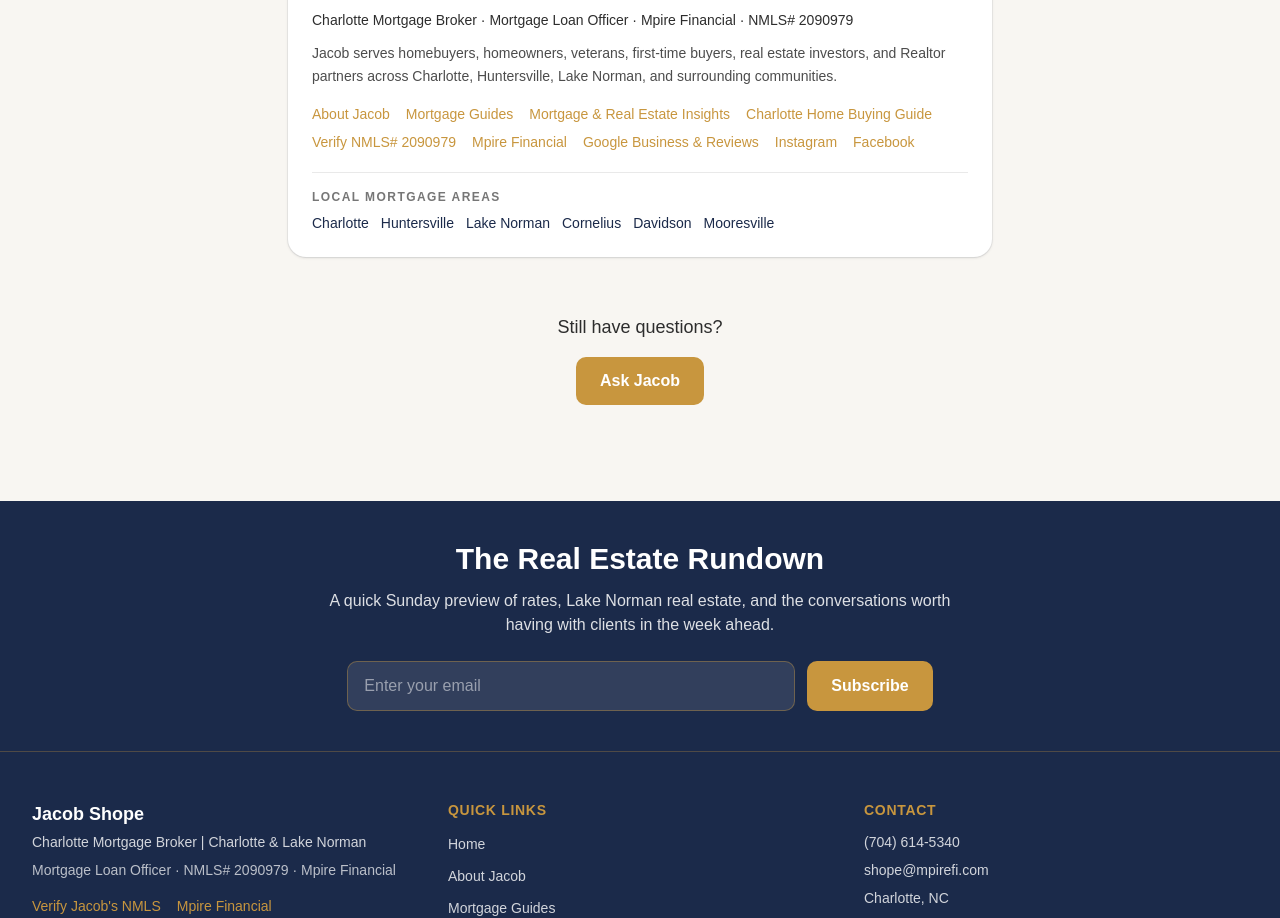
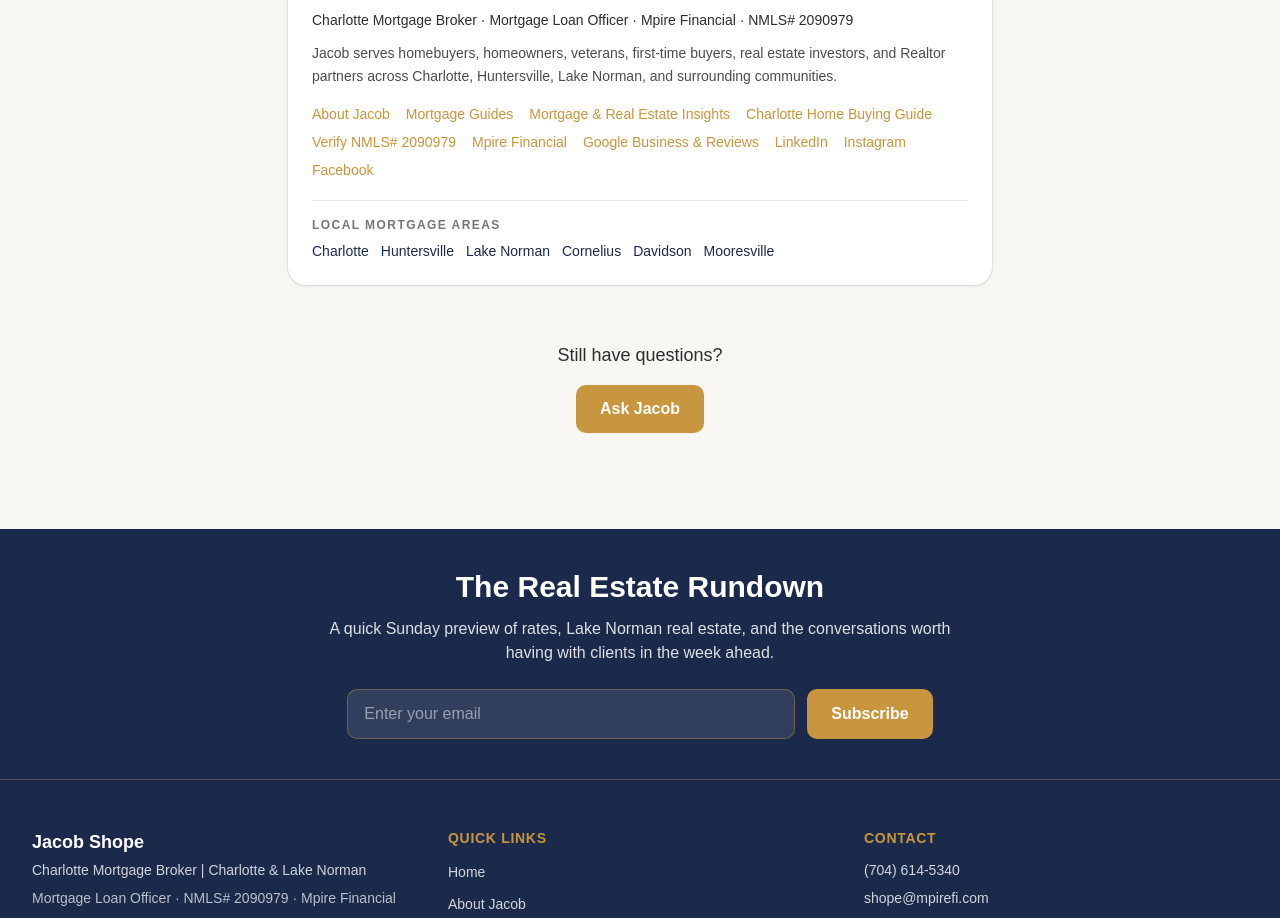
Before and after one commit to JLshope12/jacob-shope-mortgage, a Next.js app: page /faq in a window 1280 px wide. Shown: the part 1220-2138 px from the top of the page. Built offline with nearby package versions, Linux system fonts and the light colour scheme.

Commit message:
Add current LinkedIn corroboration to author boxes

```diff
--- a/components/seo/AuthorBox.tsx
+++ b/components/seo/AuthorBox.tsx
@@ -2,6 +2,7 @@ import Link from "next/link";
 
 const NMLS_URL = "https://www.nmlsconsumeraccess.org/EntityDetails.aspx/INDIVIDUAL/2090979";
 const MPIRE_URL = "https://www.mpirefinancialgroup.com/";
+const LINKEDIN_URL = "https://www.linkedin.com/in/jacob-shope-9b8972282";
 const GOOGLE_BUSINESS_URL =
   "https://www.google.com/maps/search/?api=1&query=Jacob+Shope+Mortgage+Broker&query_place_id=ChIJoYVzko0AvIcRA-l3WlYdLW8";
 
@@ -35,6 +36,7 @@ export function AuthorBox() {
         <a href={NMLS_URL} target="_blank" rel="noopener noreferrer" className="text-gold hover:underline">Verify NMLS# 2090979</a>
         <a href={MPIRE_URL} target="_blank" rel="noopener noreferrer" className="text-gold hover:underline">Mpire Financial</a>
         <a href={GOOGLE_BUSINESS_URL} target="_blank" rel="noopener noreferrer" className="text-gold hover:underline">Google Business &amp; Reviews</a>
+        <a href={LINKEDIN_URL} target="_blank" rel="noopener noreferrer me" className="text-gold hover:underline">LinkedIn</a>
         <a href="https://www.instagram.com/jlshopeloans/" target="_blank" rel="noopener noreferrer me" className="text-gold hover:underline">Instagram</a>
         <a href="https://www.facebook.com/jacob.shope.33" target="_blank" rel="noopener noreferrer me" className="text-gold hover:underline">Facebook</a>
       </div>
```
